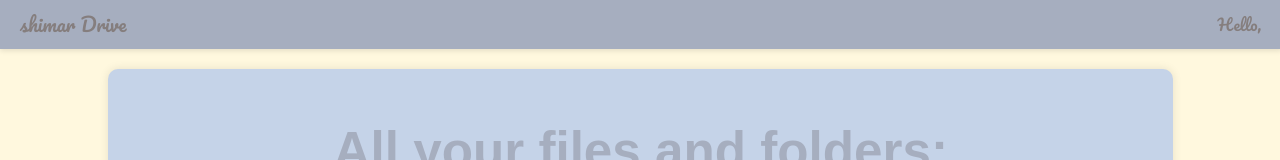
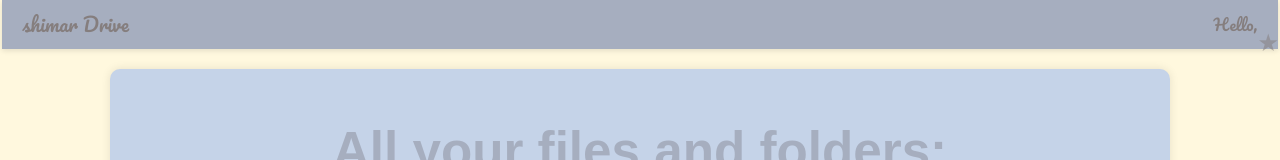
Before and after one commit to shirel-maymon/shirel-tamar, a React (Vite) app in the folder client/: page /home in a window 1280 px wide. Shown: the top 160 px of the page. Built offline with nearby package versions, Linux system fonts and the light colour scheme; no server answers; a web font is replaced by a local one.

Commit message:
a litle css

```diff
--- a/client/src/App.css
+++ b/client/src/App.css
@@ -10,7 +10,7 @@ body {
   min-height: 100vh;
 }
 
-#navbar {
+/* #navbar {
   width: 97vw;
   background-color: #A6AEBF;
   color: white;
@@ -22,7 +22,7 @@ body {
   position: sticky;
   top: 0;
   z-index: 10;
-}
+} */
 
 #site-name {
   font-size: 1.2rem;
@@ -130,3 +130,50 @@ button:hover {
   color: rgb(133, 126, 126);
   font-family: Pacifico;
 }
+
+#navbar {
+  width: 96.5vw;
+  background-color: #A6AEBF;
+  color: white;
+  display: flex;
+  justify-content: space-between;
+  align-items: center;
+  padding: 10px 20px;
+  box-shadow: 0px 2px 5px rgba(0, 0, 0, 0.1);
+  position: sticky;
+  top: 0;
+  z-index: 10;
+}
+
+#site-name {
+  font-size: 1.2rem;
+  font-weight: bold;
+}
+
+#user-name {
+  font-size: 1rem;
+  position: relative;
+}
+
+.star {
+  position: absolute;
+  top: -10px;
+  left: 100%;
+  font-size: 1.5rem;
+  animation: fall 2s ease-in-out infinite;
+}
+
+@keyframes fall {
+  0% {
+    transform: translateY(-50px);
+    opacity: 0;
+  }
+  50% {
+    transform: translateY(40px);
+    opacity: 1;
+  }
+  100% {
+    transform: translateY(0);
+    opacity: 0;
+  }
+}
--- a/client/src/Home.jsx
+++ b/client/src/Home.jsx
@@ -26,8 +26,8 @@ function Home(props) {
     <>
     <body>
   <div id="navbar">
-    <div className='font' id="site-name">shimar Drive</div>
-    <div className='font' id="user-name">Hello, {props.userName}</div>
+    <div className='font' id="site-name">shimar Drive </div>
+    <div className='font' id="user-name">Hello, {props.userName}    <span class="star">★</span></div>
   </div>
   <div id="container">
   <h1>All your files and folders:</h1>
```
